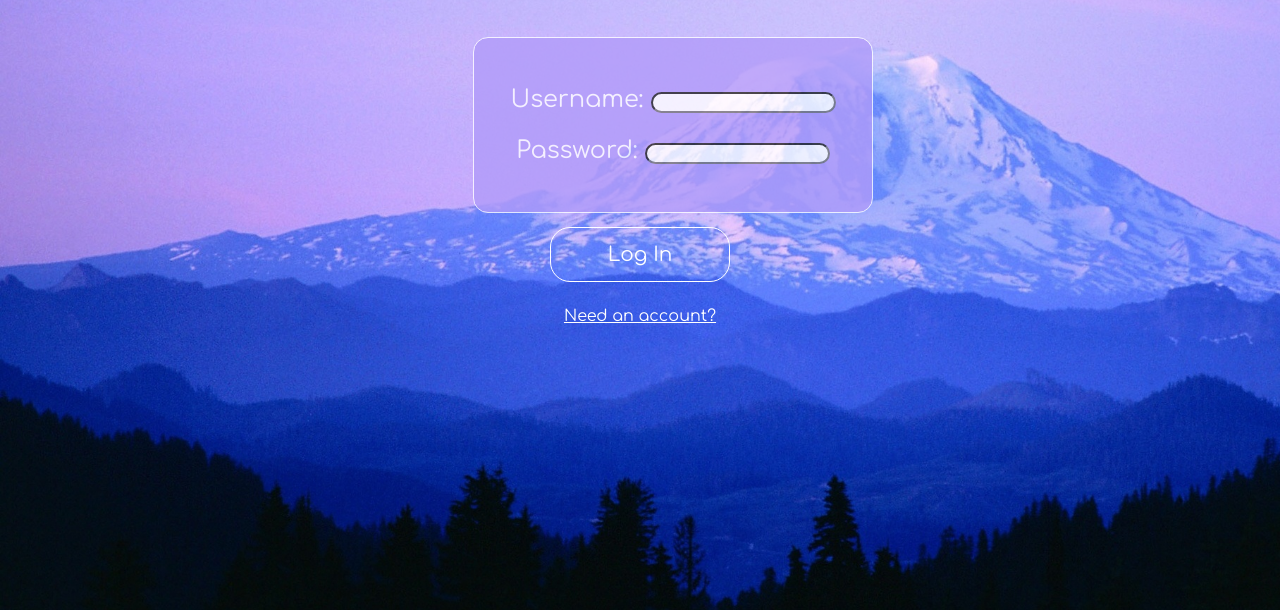
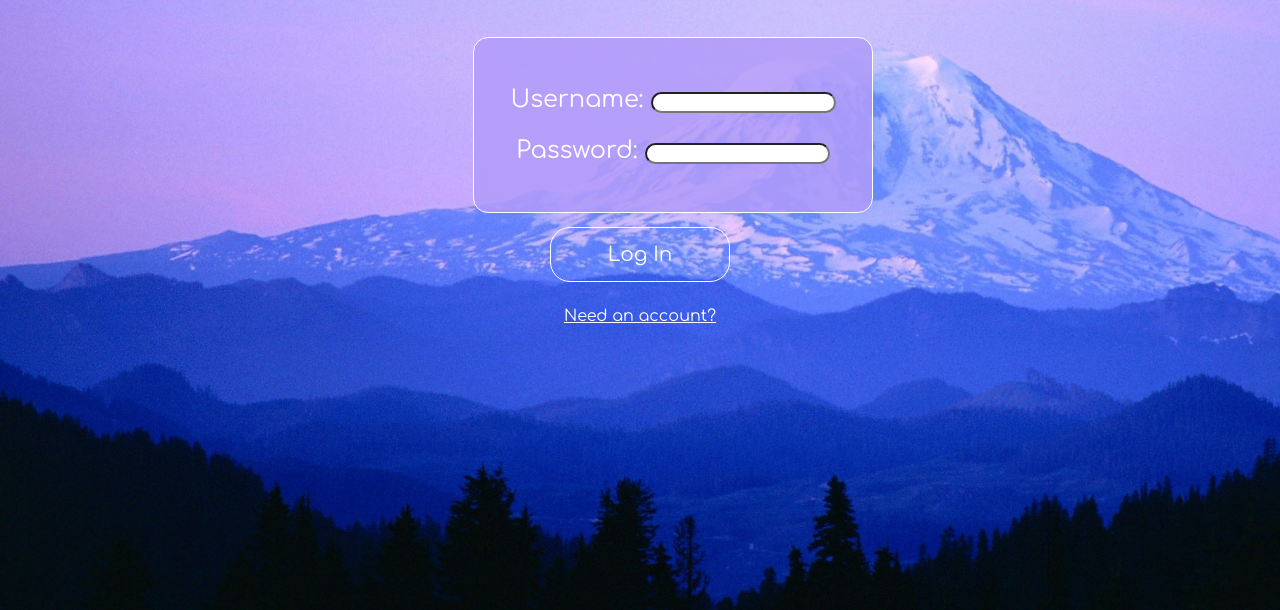
Before and after one commit to starkey0710/OfficialTakeAHike, a plain HTML site: page www/index.html in a window 1280 px wide. Shown: the part 190-800 px from the top of the page. Drawn offline with Linux system fonts and the light colour scheme; a web font is replaced by a local one.

Commit message:
0822_04_moreCSS

```diff
--- a/www/login.css
+++ b/www/login.css
@@ -30,12 +30,12 @@ a {
   color:white;
   text-align: center;
   font-family: "Comfortaa", cursive;
-  background-color: rgb(177,156,249);
+  background-color: rgba(177, 156, 249, .85);
   border:white 1px solid;
   padding:24px;
-  filter:alpha(opacity = 80);
+  /*filter:alpha(opacity = 80);
   -moz-opacity:.8;
-  opacity:.8;
+  opacity:.8;*/
   border-radius: 15px;
 }
 
```
